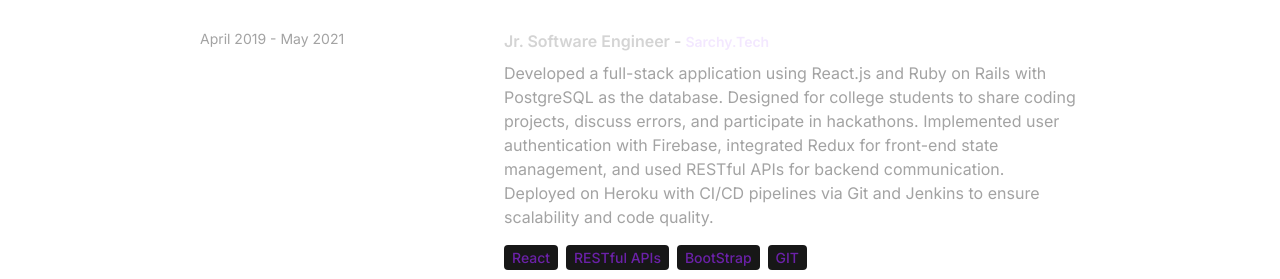
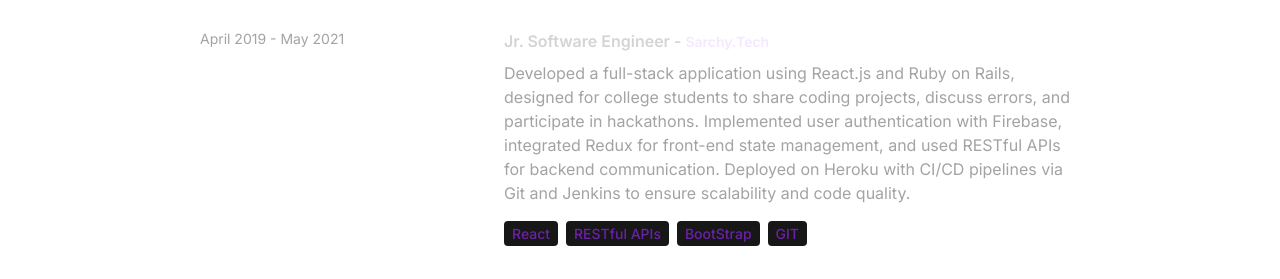
Before and after one commit to swathi-0901/swathi-portfolio, a React (Vite) app: page / in a window 1280 px wide. Shown: the part 3198-3477 px from the top of the page. Built offline with nearby package versions, Linux system fonts and the light colour scheme.

Commit message:
Update index.js

```diff
--- a/src/constants/index.js
+++ b/src/constants/index.js
@@ -46,7 +46,7 @@ export const EXPERIENCES = [
     year: "April 2019 - May 2021",
     role: "Jr. Software Engineer",
     company: "Sarchy.Tech",
-    description: `Developed a full-stack application using React.js and Ruby on Rails with PostgreSQL as the database. Designed for college students to share coding projects, discuss errors, and participate in hackathons. Implemented user authentication with Firebase, integrated Redux for front-end state management, and used RESTful APIs for backend communication. Deployed on Heroku with CI/CD pipelines via Git and Jenkins to ensure scalability and code quality.`,
+    description: `Developed a full-stack application using React.js and Ruby on Rails, designed for college students to share coding projects, discuss errors, and participate in hackathons. Implemented user authentication with Firebase, integrated Redux for front-end state management, and used RESTful APIs for backend communication. Deployed on Heroku with CI/CD pipelines via Git and Jenkins to ensure scalability and code quality.`,
     technologies: ["React", "RESTful APIs", "BootStrap", "GIT"],
   },
 ];
```
